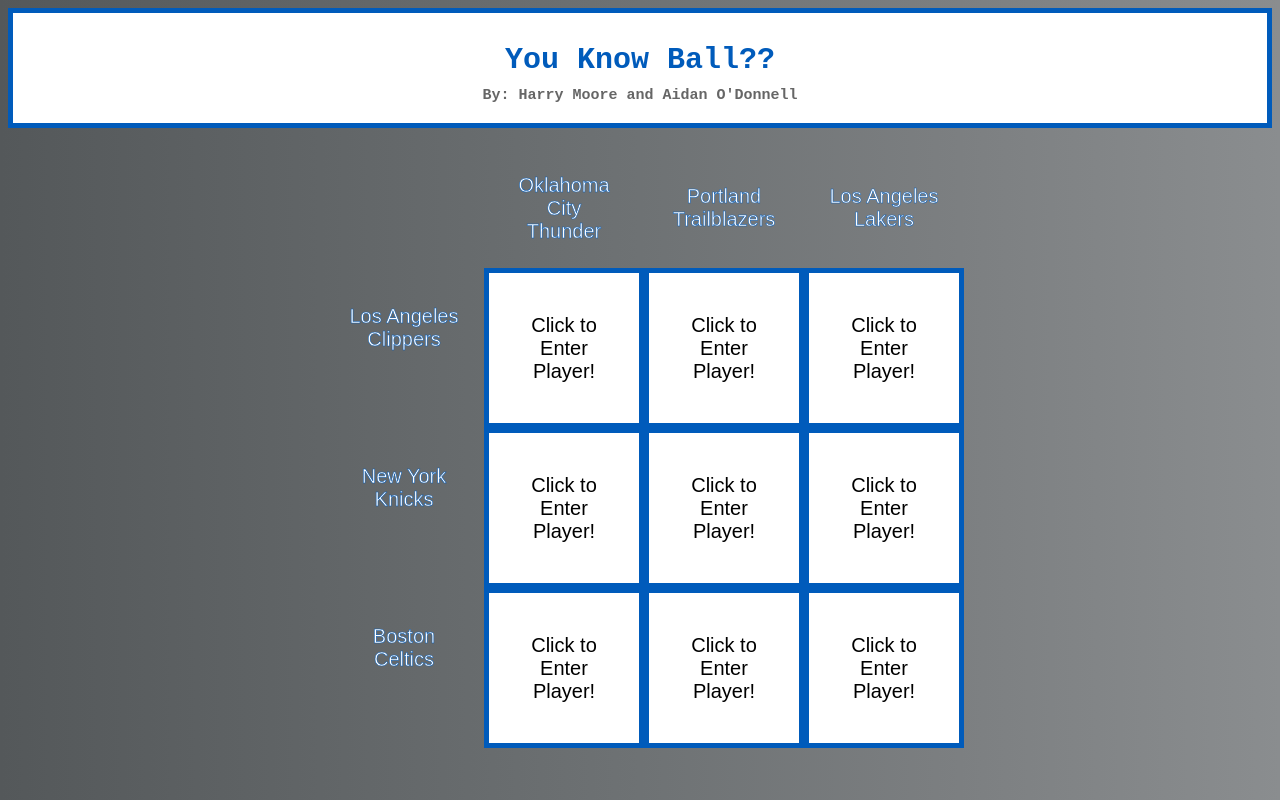
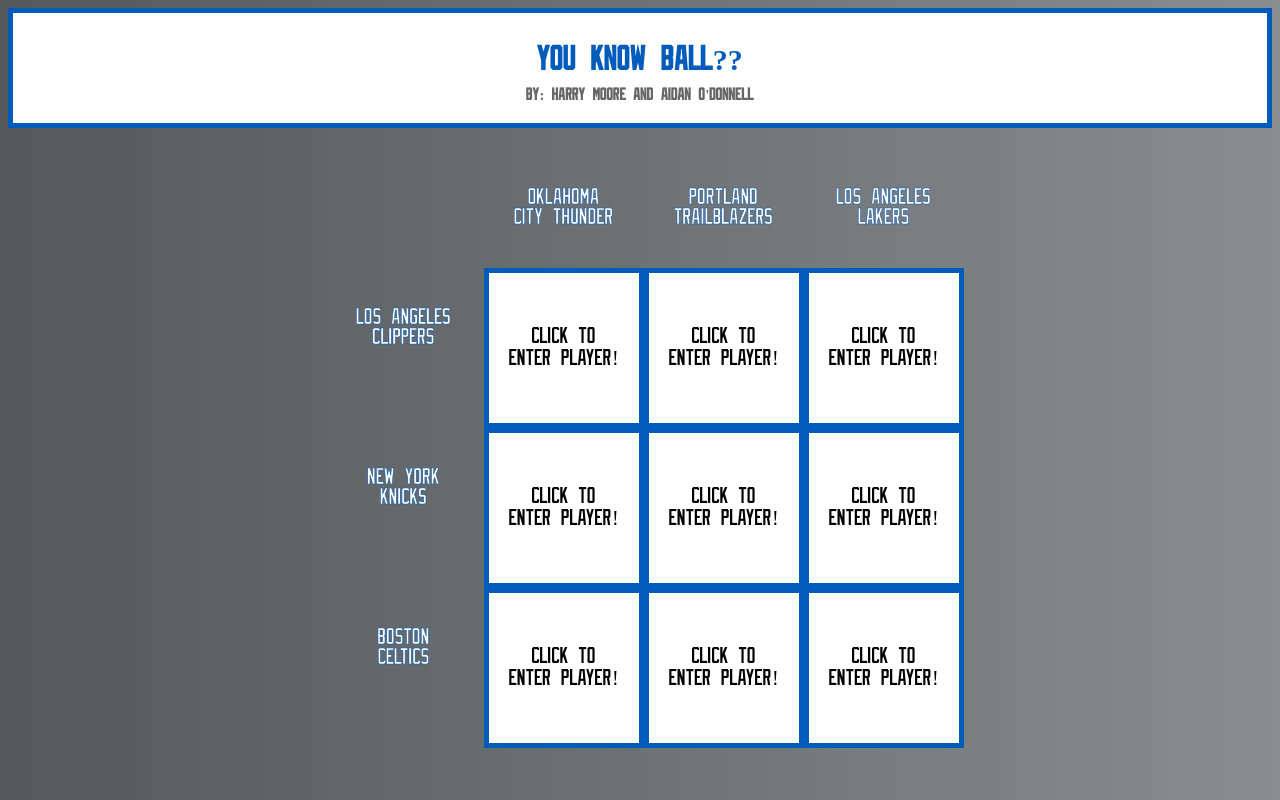
Before and after one commit to UBH-Fall2023/ubh-fall2023-aidanodonnell9, a plain HTML site: page index.html in a window 1280 px wide. Drawn offline with Linux system fonts and the light colour scheme.

Commit message:
Added new font

```diff
--- a/index.html
+++ b/index.html
@@ -29,19 +29,19 @@
             <button class="label" type="tn2">Portland Trailblazers</button>
             <button class="label" type="tn3">Los Angeles Lakers</button>
             <button class="label" type="tn4">Los Angeles Clippers</button>
-            <button class="input" type="topleft">Click to Enter Player!</button>
-            <button class="input" type="topmiddle">Click to Enter Player!</button>
-            <button class="input" type="topright">Click to Enter Player!</button>
+            <button class="input" type="topleft" onclick="show_search()">Click to Enter Player!</button>
+            <button class="input" type="topmiddle" onclick="show_search()">Click to Enter Player!</button>
+            <button class="input" type="topright" onclick="show_search()">Click to Enter Player!</button>
             <button class="label" type="tn5">New York Knicks</button>
 
-            <button class="input" type="middleleft">Click to Enter Player!</button>
-            <button class="input" type="middlemiddle">Click to Enter Player!</button>
-            <button class="input" type="middleright">Click to Enter Player!</button>
+            <button class="input" type="middleleft" onclick="show_search()">Click to Enter Player!</button>
+            <button class="input" type="middlemiddle" onclick="show_search()">Click to Enter Player!</button>
+            <button class="input" type="middleright" onclick="show_search()">Click to Enter Player!</button>
             <button class="label" type="tn6">Boston Celtics</button>
 
-            <button class="input" type="bottomleft">Click to Enter Player!</button>
-            <button class="input" type="bottommiddle">Click to Enter Player!</button>
-            <button class="input" type="bottomright">Click to Enter Player!</button>
+            <button class="input" type="bottomleft" onclick="show_search()">Click to Enter Player!</button>
+            <button class="input" type="bottommiddle" onclick="show_search()">Click to Enter Player!</button>
+            <button class="input" type="bottomright" onclick="show_search()">Click to Enter Player!</button>
 
 
         </div>
--- a/styles.css
+++ b/styles.css
@@ -1,6 +1,11 @@
+@font-face {
+    font-family: NBA;
+    src: url(/fonts/nba-spurs.ttf);
+  }
+
 body {
     background-image: linear-gradient(to right, #54585a, #616567, #6e7274, #7c7f81, #8a8d8f);
-    font-family: monospace;
+    font-family: NBA;
 }
 
 div.title {
@@ -34,6 +39,7 @@
 
 
 button.input {
+    font-family: NBA;
     background-color: transparent;
     border: 5px solid #005bbb;
     background-color: white;
@@ -44,6 +50,7 @@
 }
 
 button.label {
+    font-family: NBA;
     background-color: transparent;
     border: 5px solid transparent;
     background-color: transparent;
```
Also changed, not shown: fonts/nba-spurs.ttf (added), game.js.
